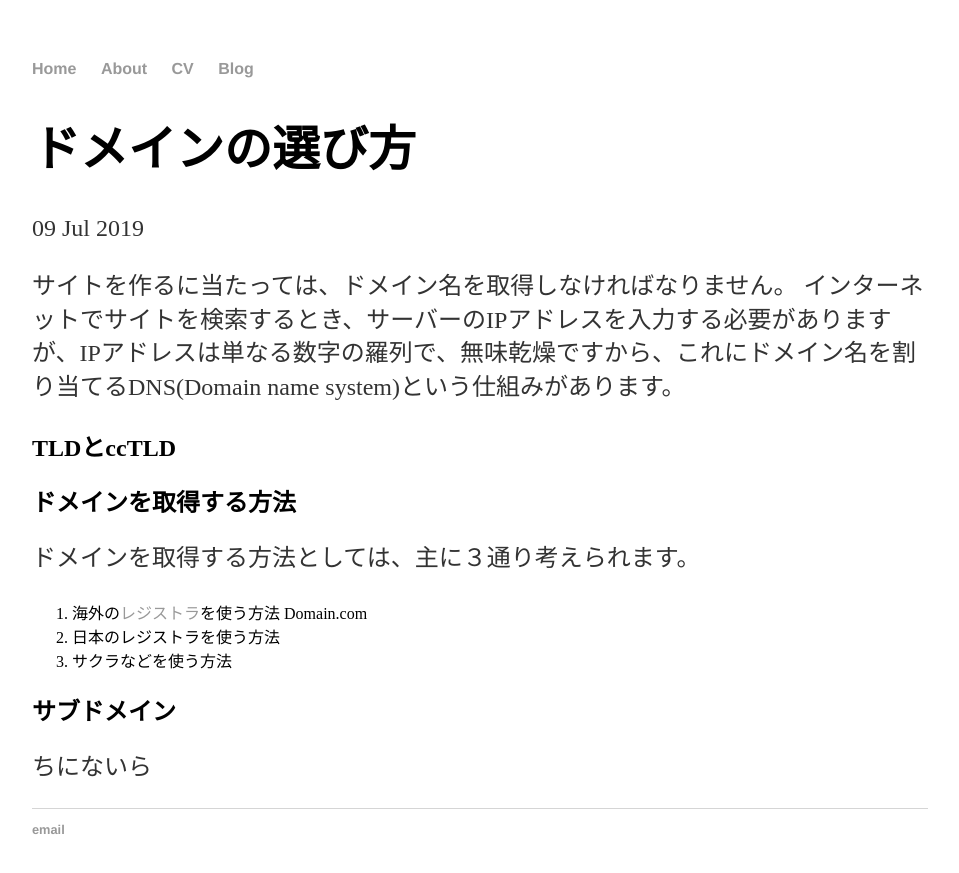
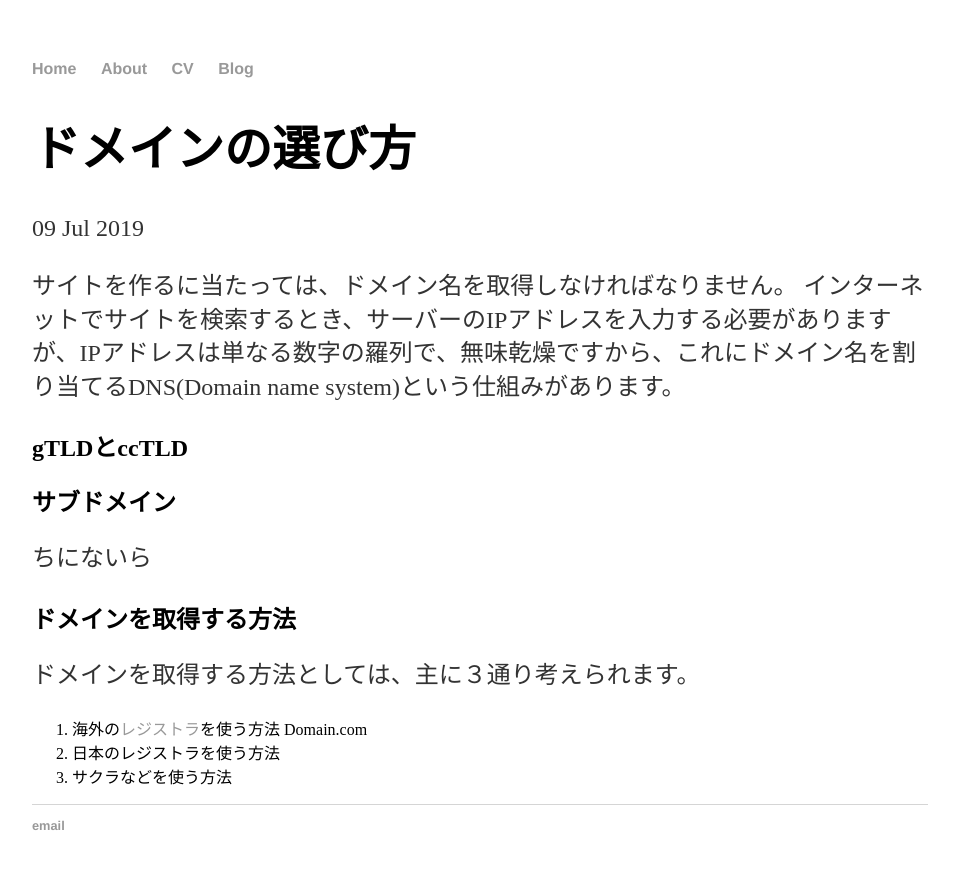
Before and after one commit to agematsu/agematsu.github.io, a Jekyll site: the page built from _posts/2019-07-09-ドメインの選び方.md, in a window 1280 px wide. Shown: the top 873 px of the page, without its empty margins (160-1119 px from the left). Built offline with Jekyll 4.4.1, drawn with Linux system fonts in a browser that asks for light colours; our own code applies the rules of GitHub Pages for plain Markdown files; some of the changed lines change nothing that is shown.

Commit message:
Update 2019-07-09-ドメインの選び方.md

```diff
--- a/_posts/2019-07-09-ドメインの選び方.md
+++ b/_posts/2019-07-09-ドメインの選び方.md
@@ -1,6 +1,8 @@
 サイトを作るに当たっては、ドメイン名を取得しなければなりません。
 インターネットでサイトを検索するとき、サーバーのIPアドレスを入力する必要がありますが、IPアドレスは単なる数字の羅列で、無味乾燥ですから、これにドメイン名を割り当てるDNS(Domain name system)という仕組みがあります。
-## TLDとccTLD
+## gTLDとccTLD
+## サブドメイン
+ちにないら
 ## ドメインを取得する方法
 ドメインを取得する方法としては、主に３通り考えられます。
 
@@ -8,6 +10,3 @@
 Domain.com
 2. 日本のレジストラを使う方法
 3. サクラなどを使う方法
-
-## サブドメイン
-ちにないら
```
